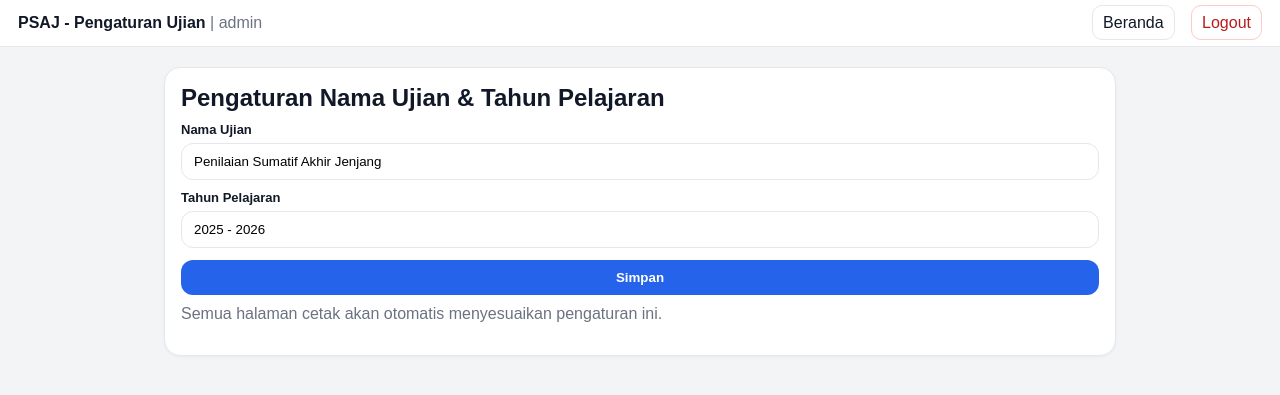
After one commit to phychole/Kartu-Peserta, a PHP site: page /admin/setting_exam.php in a window 1280 px wide. The commit adds this page. Shown: the top 395 px of the page. Run offline with PHP 8.4, Linux system fonts and the light colour scheme; a user stored in the database is signed in; tables that the repository leaves empty hold one stand-in row (values such as "Sample post"); some libraries are stand-ins or nearby versions.

Commit message:
Add files via upload

```diff
--- a/admin/import.php
+++ b/admin/import.php
@@ -24,12 +24,6 @@ function clean_field(string $s): string {
   $s = str_replace("\xC2\xA0", ' ', $s);
   $s = preg_replace('/\s+/', ' ', $s);
   return $s;
-}
-function get_setting(string $key, string $default=''): string {
-  $st = db()->prepare("SELECT value FROM app_settings WHERE `key`=? LIMIT 1");
-  $st->execute([$key]);
-  $row = $st->fetch();
-  return $row ? (string)$row['value'] : $default;
 }
 
 /**
--- a/admin/print_absensi.php
+++ b/admin/print_absensi.php
@@ -140,7 +140,7 @@ tbody tr{ height:5mm; }
 <div class="hr"></div>
 <div class="hr2"></div>
 
-<div class="title">DAFTAR HADIR PESERTA PSAJ TAHUN PELAJARAN <?= e(TAHUN_PELAJARAN) ?></div>
+      <div class="title">DAFTAR HADIR PESERTA <?= e(strtoupper(exam_name())) ?> TAHUN PELAJARAN <?= e(school_year()) ?></div>
 
 <div class="info">
   <div>
--- a/admin/print_absensi_all.php
+++ b/admin/print_absensi_all.php
@@ -138,7 +138,7 @@ tbody tr{ height:5mm; }
     <div class="hr"></div>
     <div class="hr2"></div>
 
-    <div class="title">DAFTAR HADIR PESERTA PSAJ TAHUN PELAJARAN <?= e(TAHUN_PELAJARAN) ?></div>
+    <div class="title">DAFTAR HADIR PESERTA <?= e(strtoupper(exam_name())) ?> TAHUN PELAJARAN <?= e(school_year()) ?></div>
 
     <div class="info">
       <div>
--- a/admin/print_cards.php
+++ b/admin/print_cards.php
@@ -19,8 +19,8 @@ $stmt->execute($params);
 $rows = $stmt->fetchAll();
 
 $title = ($type === 'kartu')
-    ? "Kartu Peserta PSAJ Tahun Pelajaran " . TAHUN_PELAJARAN
-    : "Nomor Peserta PSAJ Tahun Pelajaran " . TAHUN_PELAJARAN;
+    ? "Kartu Peserta " . exam_name() . " Tahun Pelajaran " . school_year()
+    : "Nomor Peserta " . exam_name() . " Tahun Pelajaran " . school_year();
 
 $subtitle_red = "Kartu peserta wajib dibawa saat memasuki ruang ujian";
 $school = school_settings();
--- a/admin/print_denah.php
+++ b/admin/print_denah.php
@@ -68,7 +68,7 @@ function col_width_percent(array $cp, float $seatUnit, float $gangUnit, float $t
   return ($u / $totalUnits) * 100.0;
 }
 
-$title = "DENAH DUDUK PENILAIAN SUMATIF AKHIR JENJANG TAHUN PELAJARAN 2025 - 2026";
+$title = "DENAH DUDUK " . strtoupper(exam_name()) . " TAHUN PELAJARAN " . school_year();
 ?>
 <!doctype html>
 <html lang="id">
--- /dev/null
+++ b/admin/setting_exam.php
@@ -0,0 +1,66 @@
+<?php
+require_once __DIR__ . '/../config/db.php';
+require_login();
+
+$msg=''; $error='';
+
+$nama_ujian = get_setting('nama_ujian', 'Penilaian Sumatif Akhir Jenjang');
+$tahun_pelajaran = get_setting('tahun_pelajaran', '2025 - 2026');
+
+if ($_SERVER['REQUEST_METHOD'] === 'POST') {
+  $nama_ujian = trim($_POST['nama_ujian'] ?? '');
+  $tahun_pelajaran = trim($_POST['tahun_pelajaran'] ?? '');
+
+  if ($nama_ujian === '' || $tahun_pelajaran === '') {
+    $error = 'Nama ujian dan tahun pelajaran wajib diisi.';
+  } else {
+    set_setting('nama_ujian', $nama_ujian);
+    set_setting('tahun_pelajaran', $tahun_pelajaran);
+    $msg = 'Pengaturan ujian berhasil disimpan.';
+  }
+}
+?>
+<!doctype html>
+<html lang="id">
+<head>
+  <meta charset="utf-8">
+  <meta name="viewport" content="width=device-width, initial-scale=1">
+  <title>Pengaturan Ujian - PSAJ</title>
+  <link rel="stylesheet" href="<?= url('/assets/style.css') ?>">
+</head>
+<body class="page">
+<header class="topbar">
+  <div>
+    <strong>PSAJ - Pengaturan Ujian</strong>
+    <span class="muted">| <?= e($_SESSION['username'] ?? '') ?></span>
+  </div>
+  <nav>
+    <a href="<?= url('/admin/dashboard.php') ?>">Beranda</a>
+    <a class="danger" href="<?= url('/auth/logout.php') ?>">Logout</a>
+  </nav>
+</header>
+
+<main class="container">
+  <section class="panel">
+    <h2>Pengaturan Nama Ujian & Tahun Pelajaran</h2>
+
+    <?php if ($msg): ?><div class="success"><?= e($msg) ?></div><?php endif; ?>
+    <?php if ($error): ?><div class="alert"><?= e($error) ?></div><?php endif; ?>
+
+    <form method="post">
+      <label>Nama Ujian</label>
+      <input type="text" name="nama_ujian" value="<?= e($nama_ujian) ?>" placeholder="contoh: Penilaian Tengah Semester" required>
+
+      <label>Tahun Pelajaran</label>
+      <input type="text" name="tahun_pelajaran" value="<?= e($tahun_pelajaran) ?>" placeholder="contoh: 2025 - 2026" required>
+
+      <button type="submit">Simpan</button>
+    </form>
+
+    <p class="muted" style="margin-top:10px;">
+      Semua halaman cetak akan otomatis menyesuaikan pengaturan ini.
+    </p>
+  </section>
+</main>
+</body>
+</html>
--- a/admin/setting_nomor.php
+++ b/admin/setting_nomor.php
@@ -62,7 +62,7 @@ if ($_SERVER['REQUEST_METHOD']==='POST') {
       <?php if ($error): ?><div class="alert"><?= e($error) ?></div><?php endif; ?>
 
       <form method="post">
-        <label>Kode Kabupaten</label>
+        <label>Kode Kabupaten/Kota</label>
         <input type="text" name="kode_kabupaten" value="<?= e($kode_kabupaten) ?>" placeholder="contoh: 30" required>
 
         <label>Kode Sekolah</label>
--- a/config/app.php
+++ b/config/app.php
@@ -2,10 +2,10 @@
 // === KONFIGURASI APLIKASI ===
 // Sesuaikan dengan database MySQL Anda (Laragon biasanya: host=localhost, user=root, pass kosong)
 define('DB_HOST', 'localhost');
-define('DB_NAME', 'psaj_kartu_ujian');
+define('DB_NAME', 'psaj');
 define('DB_USER', 'root');
-define('DB_PASS', '');
+define('DB_PASS', 'ic4lsmkn2');
 
-// Nama sekolah / tahun pelajaran
+//tahun pelajaran
 define('TAHUN_PELAJARAN', '2025 - 2026');
 ?>
--- a/config/db.php
+++ b/config/db.php
@@ -12,4 +12,47 @@ function db(): PDO {
     }
     return $pdo;
 }
+
+/**
+ * App settings helper (tabel: app_settings).
+ * Dipakai untuk: kode kabupaten/sekolah, nama ujian, tahun pelajaran, dsb.
+ * NOTE: pakai function_exists agar tidak fatal error jika ada file lain yang masih mendeklarasikan fungsi sama.
+ */
+if (!function_exists('get_setting')) {
+    function get_setting(string $key, string $default=''): string {
+        try {
+            $st = db()->prepare("SELECT `value` FROM app_settings WHERE `key`=? LIMIT 1");
+            $st->execute([$key]);
+            $row = $st->fetch();
+            return $row ? (string)$row['value'] : $default;
+        } catch (Throwable $e) {
+            // jika tabel belum ada / belum diinstall
+            return $default;
+        }
+    }
+}
+
+if (!function_exists('set_setting')) {
+    function set_setting(string $key, string $value): void {
+        $st = db()->prepare("INSERT INTO app_settings(`key`,`value`) VALUES(?,?)
+            ON DUPLICATE KEY UPDATE `value`=VALUES(`value`)");
+        $st->execute([$key, $value]);
+    }
+}
+
+/** Nama ujian yang tampil di semua cetakan */
+if (!function_exists('exam_name')) {
+    function exam_name(): string {
+        return get_setting('nama_ujian', 'Penilaian Sumatif Akhir Jenjang');
+    }
+}
+
+/** Tahun pelajaran yang tampil di semua cetakan */
+if (!function_exists('school_year')) {
+    function school_year(): string {
+        // fallback ke konstanta lama jika masih ada
+        $fallback = defined('TAHUN_PELAJARAN') ? (string)TAHUN_PELAJARAN : '2025 - 2026';
+        return get_setting('tahun_pelajaran', $fallback);
+    }
+}
 ?>
--- /dev/null
+++ b/gen.php
@@ -0,0 +1,2 @@
+<?php
+echo password_hash('admin123', PASSWORD_DEFAULT);
```
Also changed, not shown: admin/dashboard.php (+21 -10 lines), sql/install.sql (+2 -18 lines), README.md, admin/peserta_form.php (line endings or trailing spaces).
